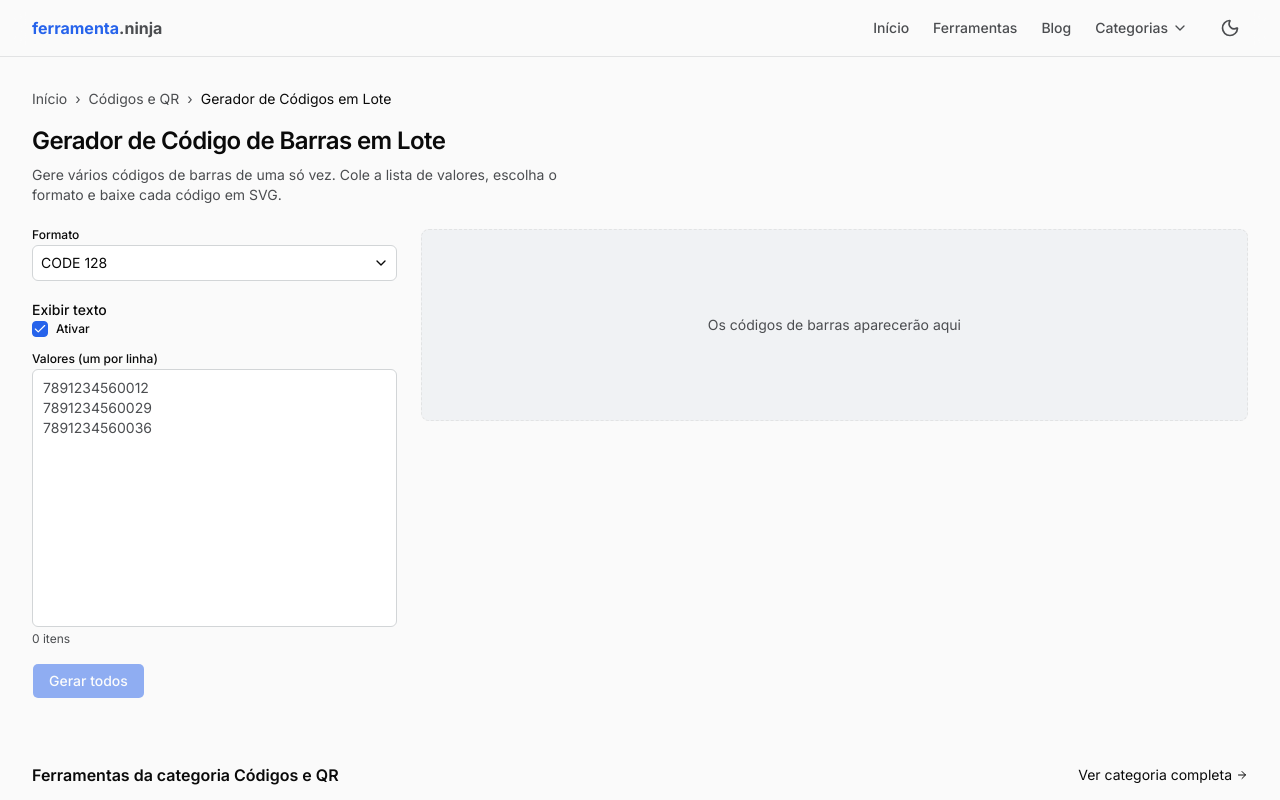
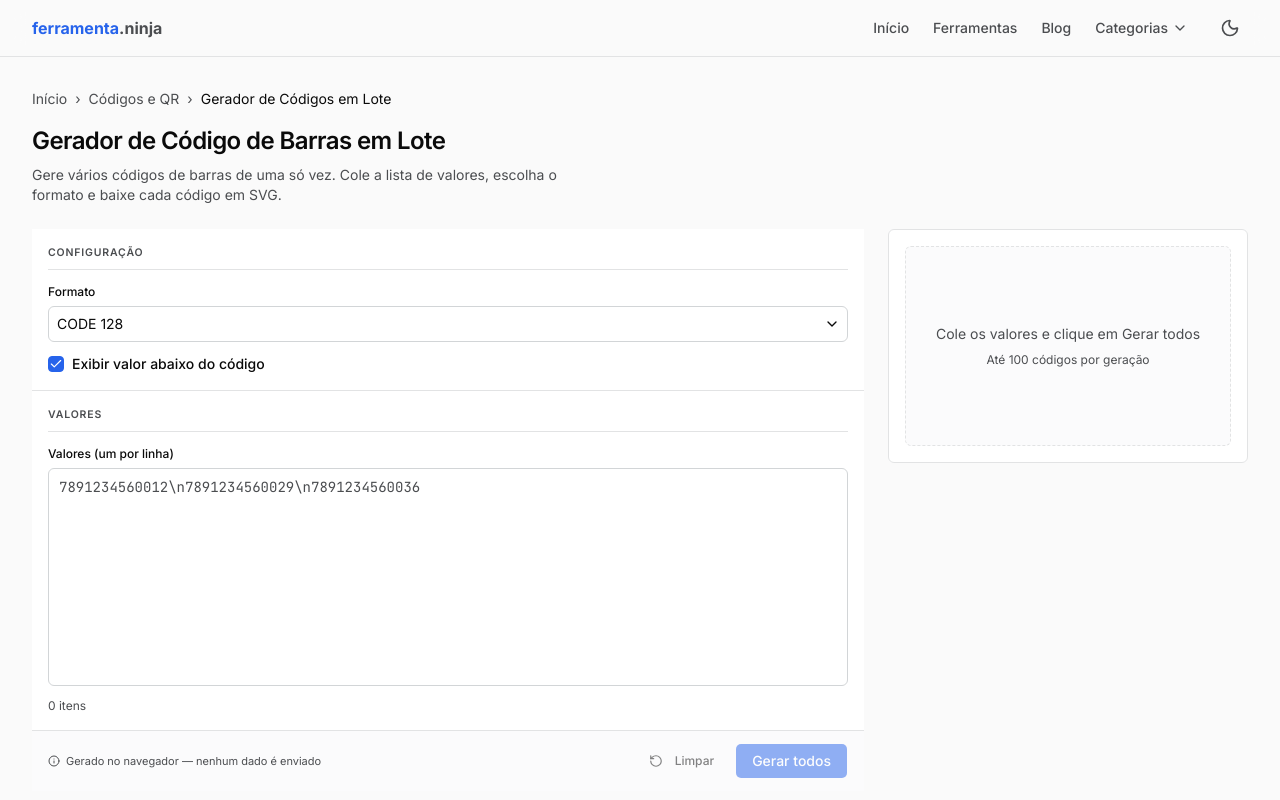
Before and after one commit to lucasparteka/ferramenta-ninja-frontend, a Next.js app: page /ferramentas/gerador-de-codigo-de-barras-em-lote in a window 1280 px wide. Shown: the top 800 px of the page. Built offline with nearby package versions, Linux system fonts and the light colour scheme.

Commit message:
ajuste props

```diff
--- a/src/app/ferramentas/gerador-de-codigo-de-barras-em-lote/page.tsx
+++ b/src/app/ferramentas/gerador-de-codigo-de-barras-em-lote/page.tsx
@@ -13,7 +13,9 @@ function SeoContent() {
 	return (
 		<>
 			<section>
-				<h2 className="mb-4 text-xl font-bold text-foreground">Como usar</h2>
+				<h2 className="mb-3 text-base font-semibold text-foreground">
+					Como usar
+				</h2>
 				<ol className="list-decimal space-y-2 pl-6">
 					<li>Selecione o formato desejado (EAN-13, CODE 128, etc.).</li>
 					<li>Cole ou digite os valores no campo de texto — um por linha.</li>
@@ -32,7 +34,9 @@ function SeoContent() {
 			</section>
 
 			<section>
-				<h2 className="mb-4 text-xl font-bold text-foreground">Casos de uso</h2>
+				<h2 className="mb-3 text-base font-semibold text-foreground">
+					Casos de uso
+				</h2>
 				<div className="space-y-3">
 					<p>
 						<strong className="text-foreground">
@@ -57,7 +61,7 @@ function SeoContent() {
 			</section>
 
 			<section>
-				<h2 className="mb-4 text-xl font-bold text-foreground">
+				<h2 className="mb-3 text-base font-semibold text-foreground">
 					Perguntas Frequentes
 				</h2>
 				<div className="space-y-6">
--- a/src/components/tools/batch-barcode/batch-barcode.tsx
+++ b/src/components/tools/batch-barcode/batch-barcode.tsx
@@ -1,7 +1,10 @@
 "use client";
 
+import { Download, Info, RotateCcw } from "lucide-react";
 import JsBarcode from "jsbarcode";
 import { useEffect, useRef, useState } from "react";
+import { LayoutB } from "@/components/shared/layout-b";
+import { SectionLabel } from "@/components/shared/layout-b/section-label";
 import { Button } from "@/components/ui/button";
 import { Checkbox } from "@/components/ui/checkbox";
 import { Label } from "@/components/ui/label";
@@ -22,6 +25,7 @@ const FORMATS: { value: BarcodeFormat; label: string }[] = [
 const MAX_ITEMS = 100;
 
 type BarcodeEntry = {
+	id: string;
 	value: string;
 	format: BarcodeFormat;
 	displayValue: boolean;
@@ -73,13 +77,19 @@ function BarcodeItem({ value, format, displayValue }: BarcodeEntry) {
 				<svg ref={svgRef} className="max-w-full" />
 			)}
 			<p
-				className="max-w-full truncate text-center text-xs text-muted-foreground"
+				className="max-w-full truncate text-center text-xs text-muted-foreground font-mono"
 				title={value}
 			>
 				{value}
 			</p>
 			{!error && (
-				<Button variant="outline" onClick={handleDownload}>
+				<Button
+					variant="outline"
+					size="sm"
+					onClick={handleDownload}
+					aria-label={`Baixar código de barras ${value}`}
+				>
+					<Download className="mr-1.5 h-3 w-3" />
 					Baixar SVG
 				</Button>
 			)}
@@ -100,17 +110,34 @@ export function BatchBarcode() {
 			.filter((l) => l.length > 0)
 			.slice(0, MAX_ITEMS);
 
-		setEntries(lines.map((value) => ({ value, format, displayValue })));
+		setEntries(
+			lines.map((value) => ({
+				id: crypto.randomUUID(),
+				value,
+				format,
+				displayValue,
+			})),
+		);
+	}
+
+	function handleReset() {
+		setRawInput("");
+		setEntries([]);
 	}
 
 	const lineCount = rawInput.split("\n").filter((l) => l.trim()).length;
 	const truncated = lineCount > MAX_ITEMS;
 
-	return (
-		<div className="flex flex-col gap-6 sm:flex-row">
-			<div className="space-y-4 sm:w-[30%] sm:shrink-0">
-				<div className="space-y-1">
-					<Label htmlFor="batch-format">Formato</Label>
+	const form = (
+		<div className="bg-card flex flex-col h-full">
+			<div className="divide-y divide-border">
+				<div className="p-4">
+					<SectionLabel>Configuração</SectionLabel>
+					<div className="space-y-3">
+						<div className="space-y-1.5">
+							<Label htmlFor="batch-format" className="text-xs font-medium">
+								Formato
+							</Label>
 							<NativeSelect
 								id="batch-format"
 								value={format}
@@ -124,56 +151,98 @@ export function BatchBarcode() {
 							</NativeSelect>
 						</div>
 
-				<div className="space-y-2">
-					<span className="text-sm font-medium text-foreground">
-						Exibir texto
-					</span>
 						<div className="flex items-center gap-2">
 							<Checkbox
 								id="display-value"
 								checked={displayValue}
 								onCheckedChange={(checked) => setDisplayValue(checked === true)}
 							/>
-						<Label htmlFor="display-value" className="cursor-pointer">
-							Ativar
+							<Label htmlFor="display-value" className="cursor-pointer text-sm">
+								Exibir valor abaixo do código
 							</Label>
 						</div>
 					</div>
+				</div>
 
-				<div className="space-y-1">
-					<Label htmlFor="batch-values">Valores (um por linha)</Label>
+				<div className="p-4">
+					<SectionLabel>Valores</SectionLabel>
+					<div className="space-y-3">
+						<div className="space-y-1.5">
+							<Label htmlFor="batch-values" className="text-xs font-medium">
+								Valores (um por linha)
+							</Label>
 							<Textarea
 								id="batch-values"
-						rows={12}
-						placeholder={"7891234560012\n7891234560029\n7891234560036"}
+								rows={10}
+								placeholder="7891234560012\n7891234560029\n7891234560036"
 								value={rawInput}
 								onChange={(e) => setRawInput(e.target.value)}
-						className="resize-none"
+								className="resize-none font-mono text-sm"
 							/>
+						</div>
 						<p className="text-xs text-muted-foreground">
 							{lineCount} {lineCount === 1 ? "item" : "itens"}
 							{truncated && ` — apenas os primeiros ${MAX_ITEMS} serão gerados`}
 						</p>
 					</div>
+				</div>
+			</div>
 
+			<div className="flex items-center justify-between border-t border-border bg-muted/40 px-4 py-3 mt-auto">
+				<div className="flex items-center gap-1.5 text-caption text-muted-foreground">
+					<Info size={12} />
+					Gerado no navegador — nenhum dado é enviado
+				</div>
+				<div className="flex items-center gap-2">
+					<Button
+						type="button"
+						variant="ghost"
+						size="sm"
+						onClick={handleReset}
+						disabled={!rawInput && entries.length === 0}
+					>
+						<RotateCcw className="mr-1.5 h-3 w-3" />
+						Limpar
+					</Button>
 					<Button onClick={handleGenerate} disabled={!rawInput.trim()}>
 						Gerar todos
 					</Button>
 				</div>
-
-			<div className="flex-1">
-				{entries.length > 0 ? (
-					<div className="grid grid-cols-1 gap-4 sm:grid-cols-2">
-						{entries.map((entry, i) => (
-							<BarcodeItem key={`${entry.value}`} {...entry} />
-						))}
-					</div>
-				) : (
-					<div className="flex h-48 w-full items-center justify-center rounded-lg border border-dashed border-border bg-secondary text-sm text-muted-foreground">
-						Os códigos de barras aparecerão aqui
-					</div>
-				)}
 			</div>
 		</div>
 	);
+
+	const resultPanel = (
+		<>
+			{entries.length === 0 ? (
+				<div className="flex min-h-[200px] flex-col items-center justify-center gap-2 rounded-md border border-dashed border-border bg-muted/40 p-6 text-center">
+					<p className="text-sm text-muted-foreground">
+						Cole os valores e clique em Gerar todos
+					</p>
+					<p className="text-xs text-muted-foreground">
+						Até {MAX_ITEMS} códigos por geração
+					</p>
+				</div>
+			) : (
+				<>
+					<div className="flex items-center justify-between mb-3">
+						<span className="text-xs text-muted-foreground">
+							{entries.length}{" "}
+							{entries.length === 1 ? "código gerado" : "códigos gerados"}
+						</span>
+						<span className="font-mono text-caption text-muted-foreground">
+							{format}
+						</span>
+					</div>
+					<div className="space-y-3 max-h-[600px] overflow-y-auto pr-1">
+						{entries.map((entry) => (
+							<BarcodeItem key={entry.id} {...entry} />
+						))}
+					</div>
+				</>
+			)}
+		</>
+	);
+
+	return <LayoutB form={form} result={resultPanel} />;
 }
```
Also changed, not shown: 1 other file (tests, documents, lock files or other folders). Lines whose indentation alone changed are shown as unchanged.
